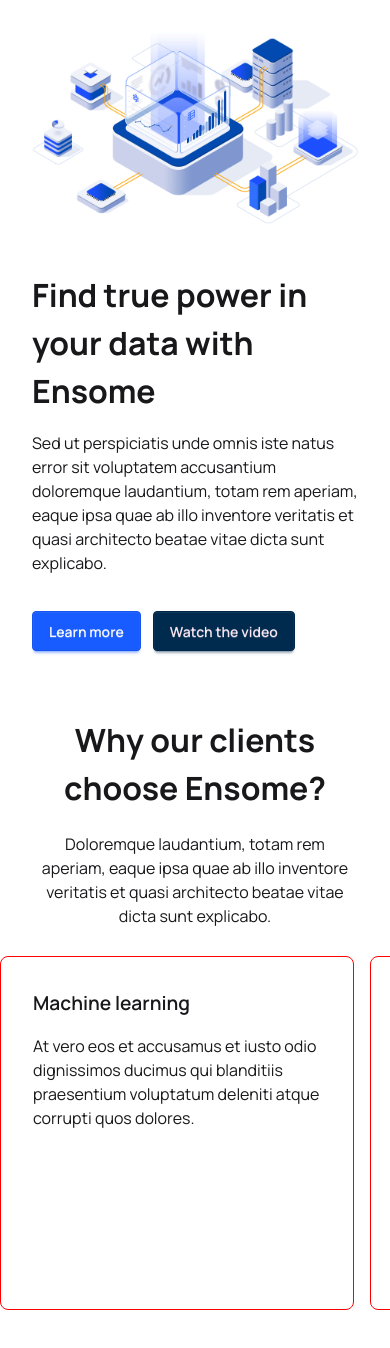
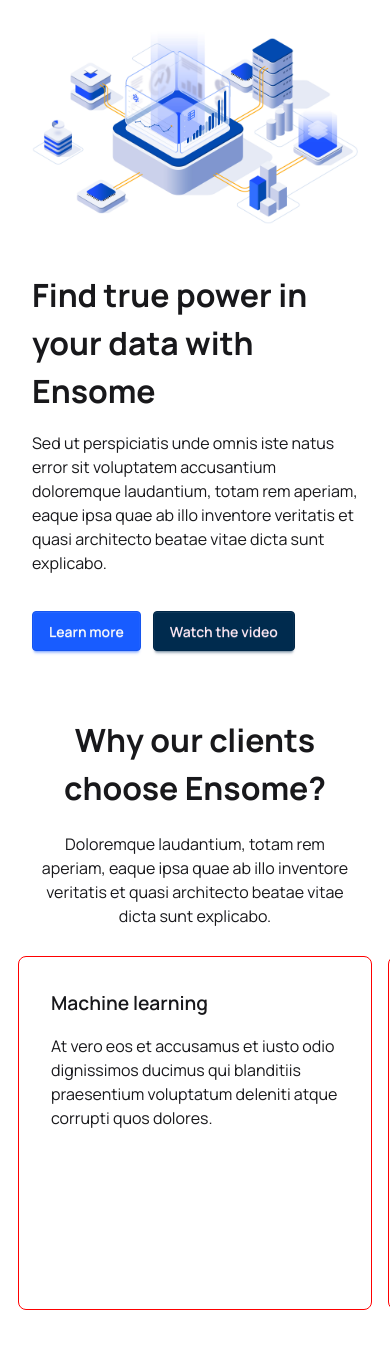
Before and after one commit to PatatoBit/codekit-web, a SvelteKit app: page / in a window 390 px wide. Built offline with nearby package versions, Linux system fonts and the light colour scheme.

Commit message:
mobile carousel padding

```diff
--- a/src/components/Views/Features.svelte
+++ b/src/components/Views/Features.svelte
@@ -1,4 +1,4 @@
-<main class="wrapper wrapper-center fullcenter">
+<section class="wrapper wrapper-center fullcenter">
 	<h1>Why our clients</h1>
 	<h1>choose Ensome?</h1>
 
@@ -7,7 +7,7 @@
 		architecto beatae vitae dicta sunt explicabo.
 	</p>
 
-	<div class="carousel carousel-center md:w-full space-x-4 mt-7 w-[100vw]">
+	<div class="carousel carousel-center md:w-full md:p-0 px-10 space-x-4 mt-7 w-[100vw]">
 		<div class="carousel-item card">
 			<h3>Machine learning</h3>
 			<p>
@@ -30,7 +30,7 @@
 			</p>
 		</div>
 	</div>
-</main>
+</section>
 
 <style lang="scss">
 	.card {
```
